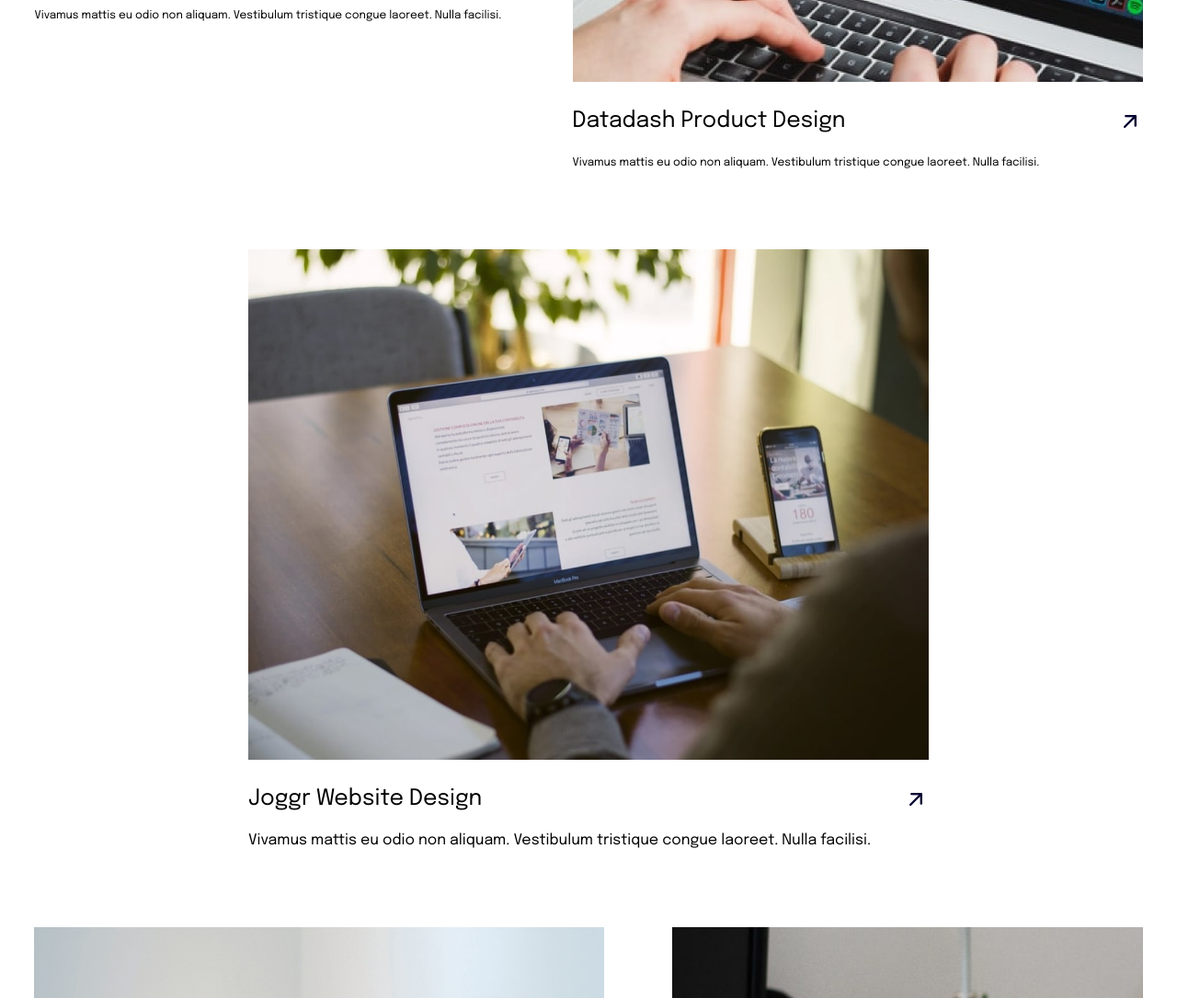
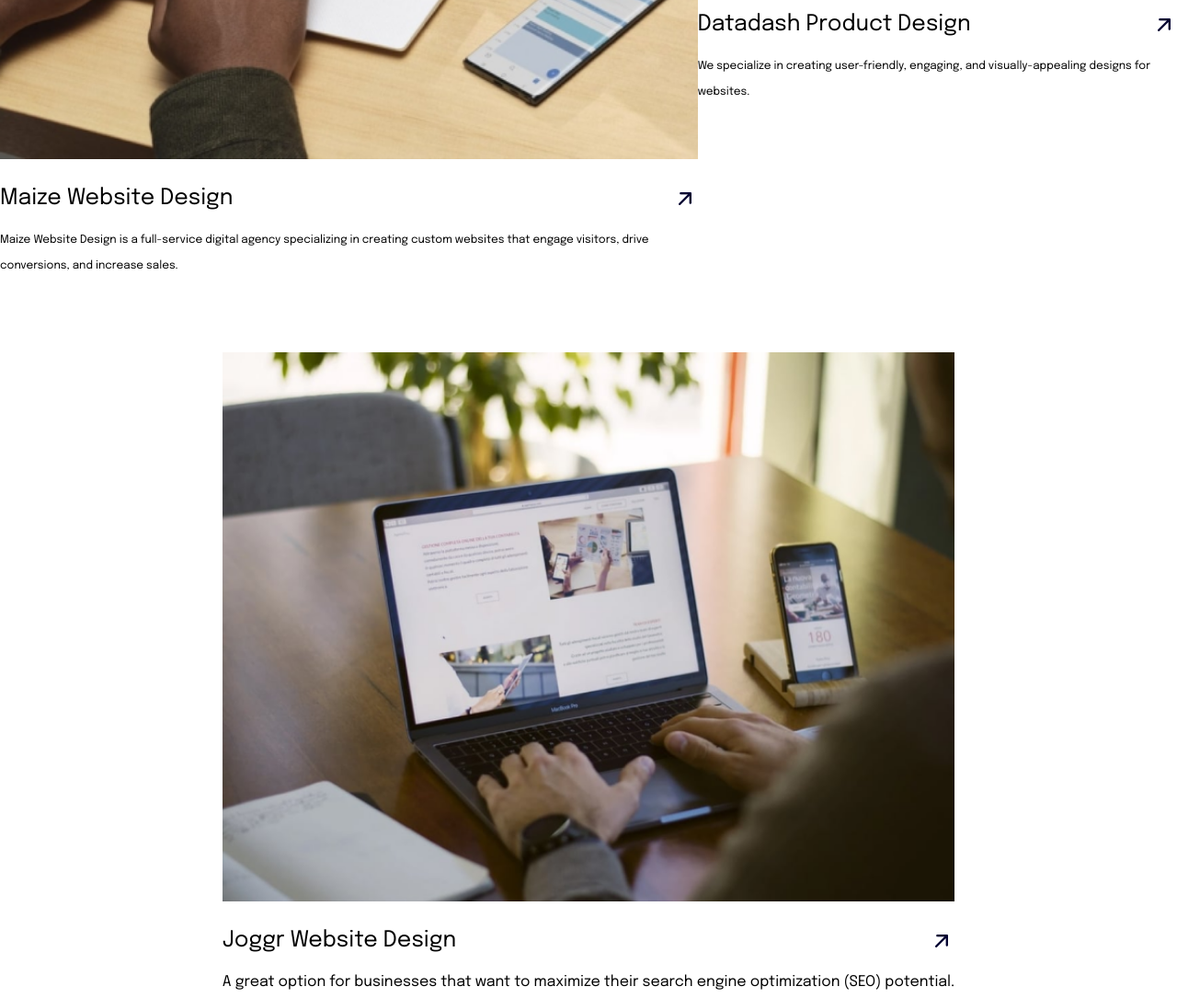
Before and after one commit to lastwon/Webfolio, a plain HTML site: page index.html in a window 1280 px wide. Shown: the part 2405-3490 px from the top of the page at 92% size. Drawn offline with Linux system fonts and the light colour scheme.

Commit message:
Added useful text to the paragraphs

```diff
--- a/index.html
+++ b/index.html
@@ -135,8 +135,9 @@
             <img src="Images/arrow.png" alt="arrow" id="arrow" />
           </h3>
           <p>
-            Vivamus mattis eu odio non aliquam. Vestibulum tristique congue
-            laoreet. Nulla facilisi.
+            Maize Website Design is a full-service digital agency specializing
+            in creating custom websites that engage visitors, drive conversions,
+            and increase sales.
           </p>
         </li>
         <li>
@@ -146,8 +147,8 @@
             <img src="Images/arrow.png" alt="arrow" id="arrow" />
           </h3>
           <p>
-            Vivamus mattis eu odio non aliquam. Vestibulum tristique congue
-            laoreet. Nulla facilisi.
+            We specialize in creating user-friendly, engaging, and
+            visually-appealing designs for websites.
           </p>
         </li>
       </ul>
@@ -159,8 +160,8 @@
             <img src="Images/arrow.png" alt="arrow" id="arrow" />
           </h3>
           <p>
-            Vivamus mattis eu odio non aliquam. Vestibulum tristique congue
-            laoreet. Nulla facilisi.
+            A great option for businesses that want to maximize their search
+            engine optimization (SEO) potential.
           </p>
         </li>
       </ul>
@@ -182,10 +183,7 @@
             Origin UI/UX Design
             <img src="Images/arrow.png" alt="arrow" id="arrow" />
           </h3>
-          <p>
-            Vivamus mattis eu odio non aliquam. Vestibulum tristique congue
-            laoreet. Nulla facilisi.
-          </p>
+          <p>Creating an intuitive and user-friendly interface for websites</p>
           <button>
             View all <br />
             Projects
@@ -424,8 +422,8 @@
               </div>
               <h3>On our obsession with circles</h3>
               <p>
-                Vivamus mattis eu odio non aliquam. Vestibulum tristique congue
-                laoreet. Nulla facilisi.
+                Circles have long been a symbol of unity and harmony, but
+                lately, we've been seeing them popping up everywhere in design.
               </p>
             </div>
           </div>
@@ -450,8 +448,8 @@
                 obsession with circles
               </h3>
               <p>
-                Vivamus mattis eu odio non aliquam. Vestibulum tristique congue
-                laoreet. Nulla facilisi.
+                Circles have long been a symbol of unity and harmony, but
+                lately, we've been seeing them popping up everywhere in design.
               </p>
             </div>
           </div>
@@ -473,8 +471,8 @@
               </div>
               <h3>It's a jungle out there for gig workers</h3>
               <p>
-                Vivamus mattis eu odio non aliquam. Vestibulum tristique congue
-                laoreet. Nulla facilisi.
+                Circles have long been a symbol of unity and harmony, but
+                lately, we've been seeing them popping up everywhere in design.
               </p>
             </div>
           </div>
```
